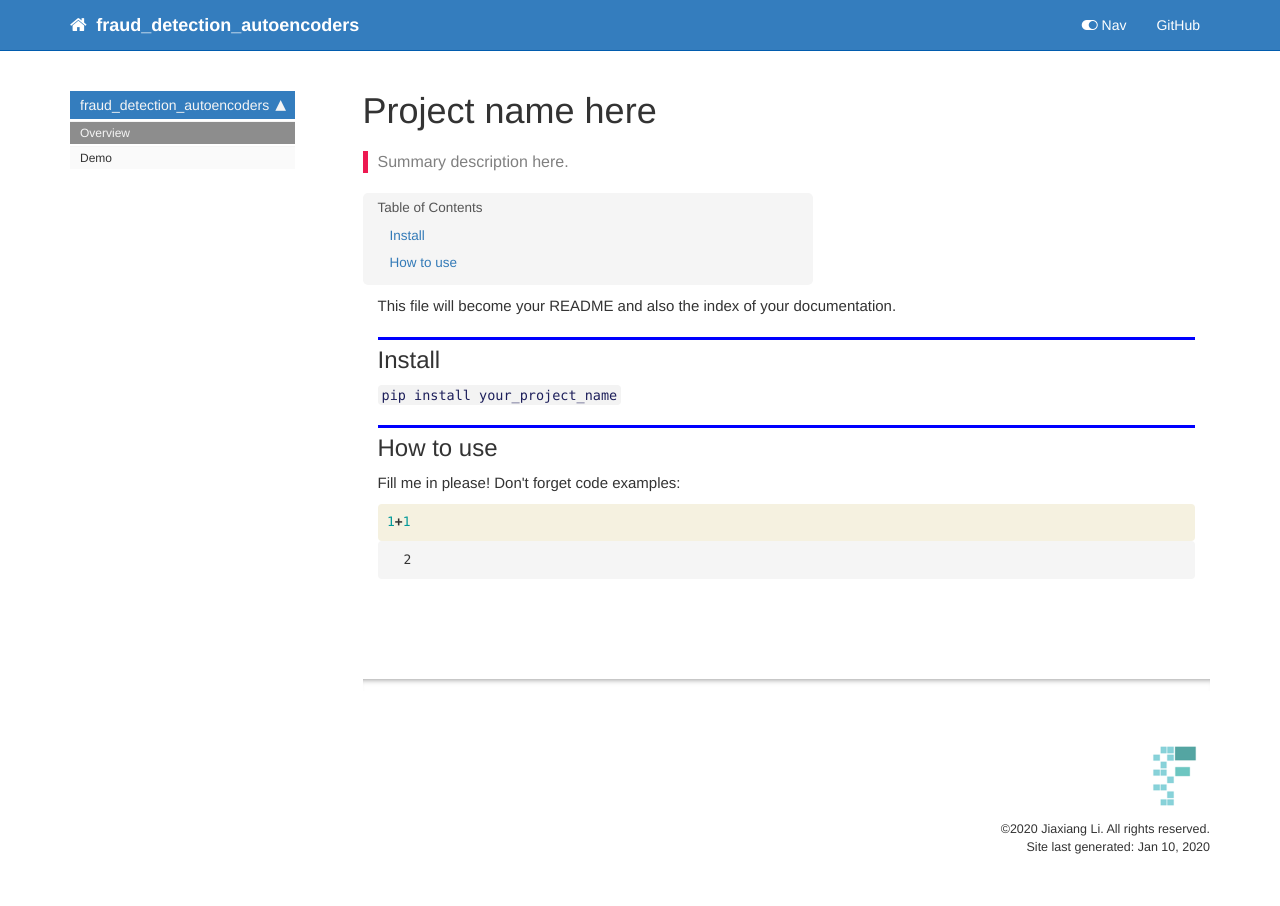
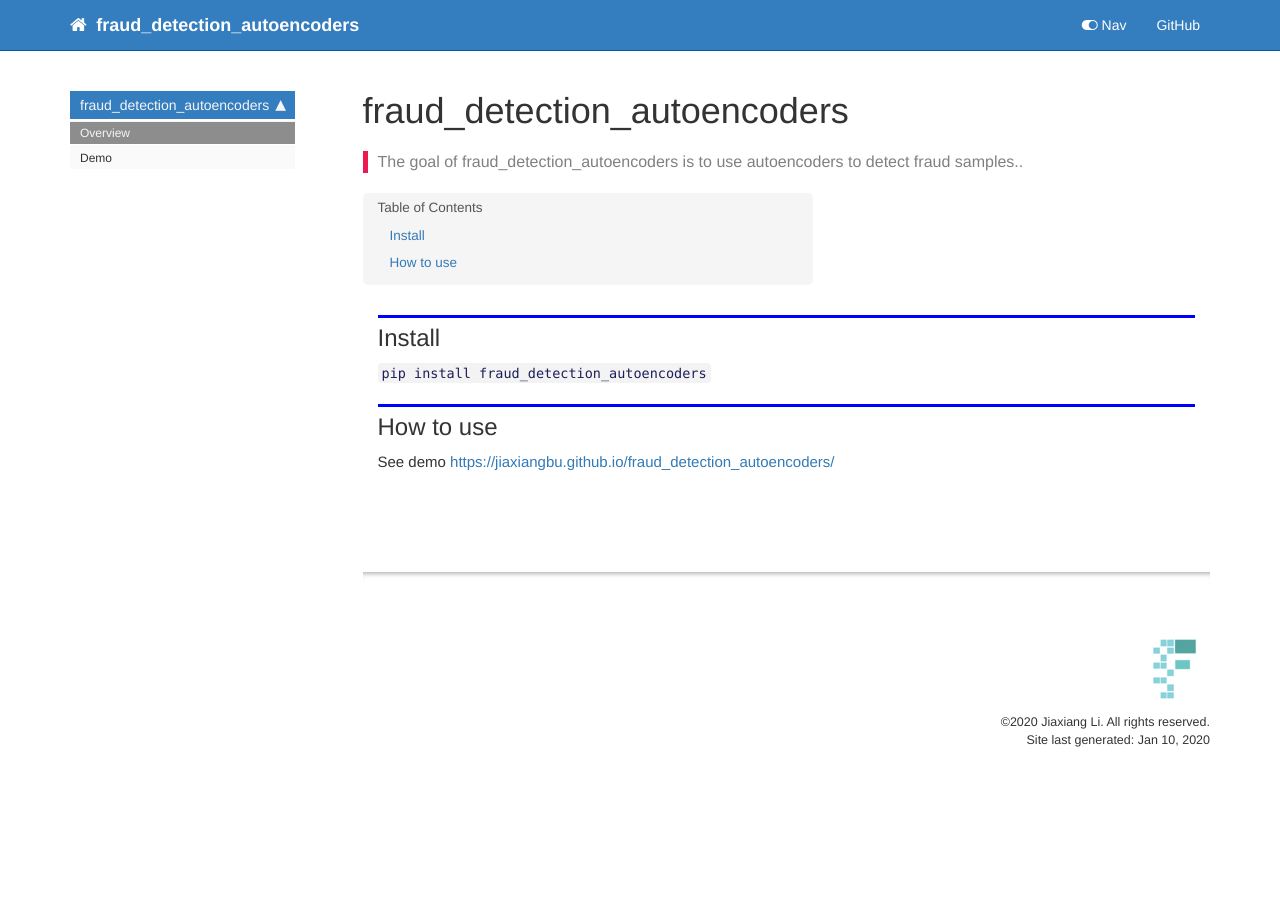
Before and after one commit to JiaxiangBU/fraud_detection_autoencoders, a Jekyll site: the page built from docs/index.html, in a window 1280 px wide. Built offline with Jekyll 4.4.1, drawn with Linux system fonts in a browser that asks for light colours; nearby versions of some CDN libraries; comment, search, counter and statistics services are not loaded.

Commit message:
Update README.

```diff
--- a/docs/index.html
+++ b/docs/index.html
@@ -1,10 +1,10 @@
 ---
 
-title: Project name here
+title: fraud_detection_autoencoders
 keywords: fastai
 sidebar: home_sidebar
 
-summary: "Summary description here."
+summary: "The goal of fraud_detection_autoencoders is to use autoencoders to detect fraud samples.."
 ---
 <!--
 
@@ -23,20 +23,13 @@ summary: "Summary description here."
 </div>
 <div class="cell border-box-sizing text_cell rendered"><div class="inner_cell">
 <div class="text_cell_render border-box-sizing rendered_html">
-<p>This file will become your README and also the index of your documentation.</p>
-
-</div>
-</div>
-</div>
-<div class="cell border-box-sizing text_cell rendered"><div class="inner_cell">
-<div class="text_cell_render border-box-sizing rendered_html">
 <h2 id="Install">Install<a class="anchor-link" href="#Install">&#182;</a></h2>
 </div>
 </div>
 </div>
 <div class="cell border-box-sizing text_cell rendered"><div class="inner_cell">
 <div class="text_cell_render border-box-sizing rendered_html">
-<p><code>pip install your_project_name</code></p>
+<p><code>pip install fraud_detection_autoencoders</code></p>
 
 </div>
 </div>
@@ -49,38 +42,9 @@ summary: "Summary description here."
 </div>
 <div class="cell border-box-sizing text_cell rendered"><div class="inner_cell">
 <div class="text_cell_render border-box-sizing rendered_html">
-<p>Fill me in please! Don't forget code examples:</p>
+<p>See demo <a href="https://jiaxiangbu.github.io/fraud_detection_autoencoders/">https://jiaxiangbu.github.io/fraud_detection_autoencoders/</a></p>
 
 </div>
 </div>
 </div>
-<div class="cell border-box-sizing code_cell rendered">
-<div class="input">
-
-<div class="inner_cell">
-    <div class="input_area">
-<div class=" highlight hl-ipython3"><pre><span></span><span class="mi">1</span><span class="o">+</span><span class="mi">1</span>
-</pre></div>
-
-    </div>
 </div>
-</div>
-
-<div class="output_wrapper">
-<div class="output">
-
-<div class="output_area">
-
-
-
-<div class="output_text output_subarea output_execute_result">
-<pre>2</pre>
-</div>
-
-</div>
-
-</div>
-</div>
-
-</div>
-</div>
```
Also changed, not shown: README.Rmd (+6 -1 lines), README.md, 2 other files.
